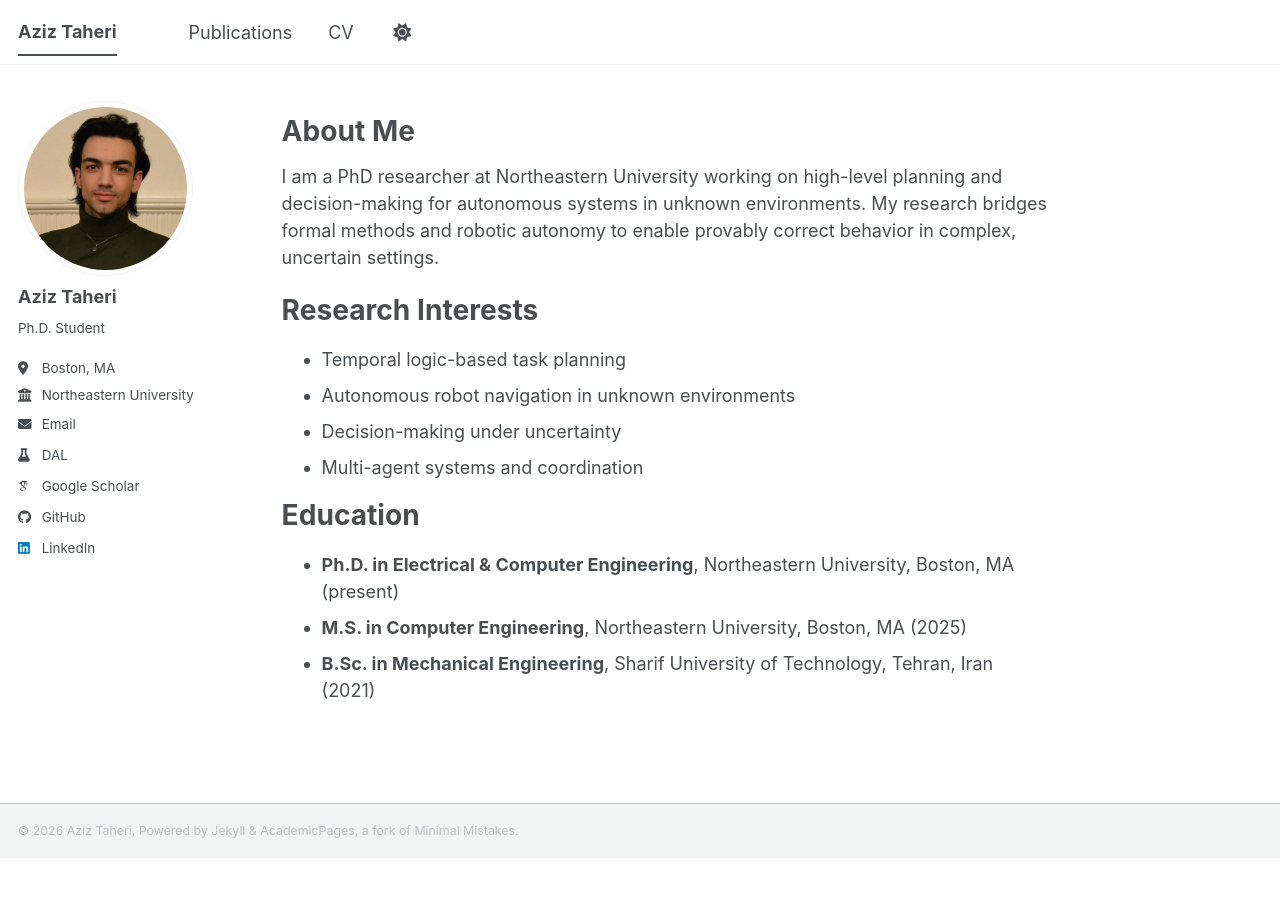
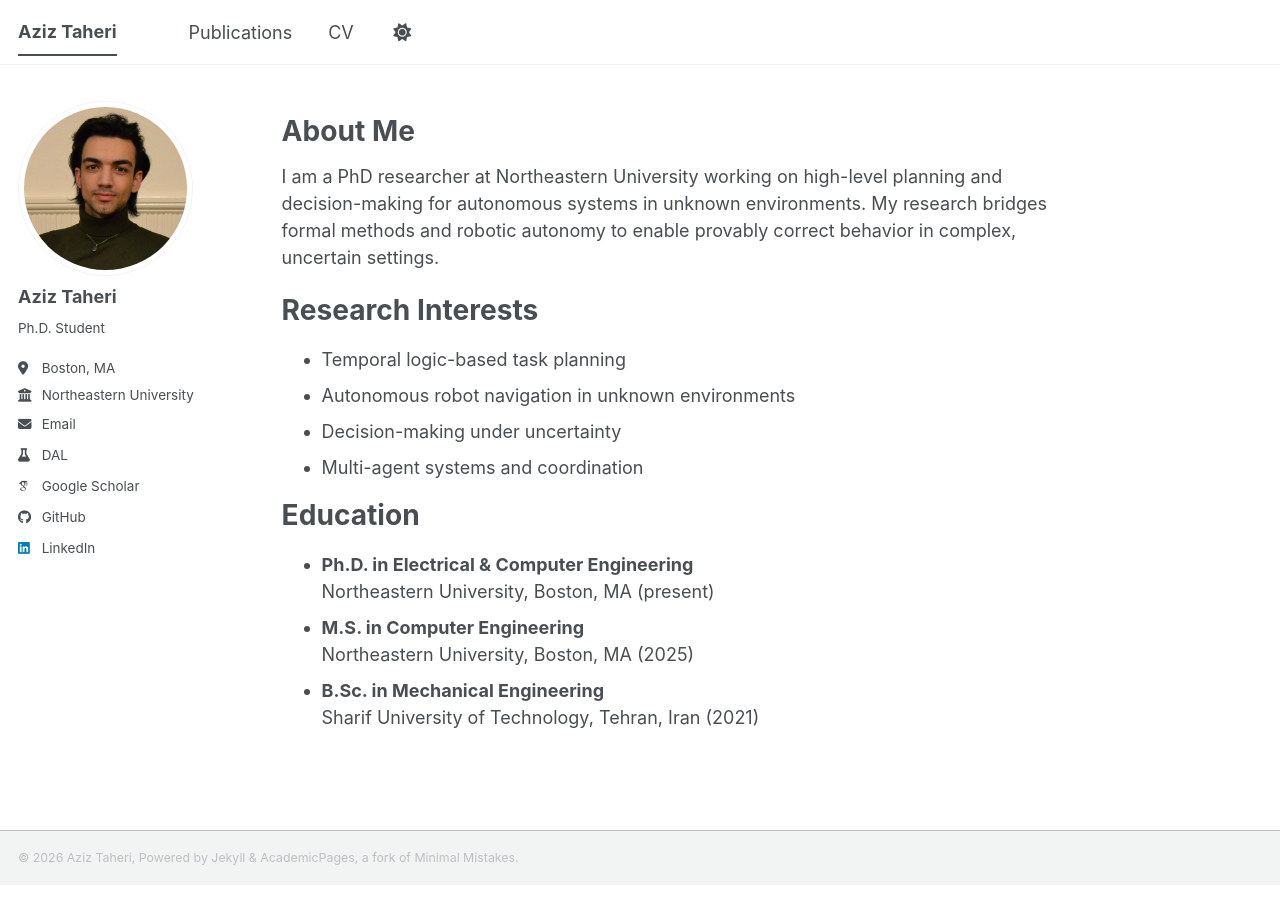
Before and after one commit to taheri-az/taheri-az.github.io, a Jekyll site: the page built from _pages/about.md, in a window 1280 px wide. Built offline with Jekyll 4.4.1, drawn with Linux system fonts in a browser that asks for light colours; some web fonts are replaced; a script bundle is joined from its source files by our own code; library files that are not in the unit come from our copies.

Commit message:
Update 9

```diff
--- a/_pages/about.md
+++ b/_pages/about.md
@@ -23,6 +23,9 @@ Research Interests
 Education
 ======
 
-- **Ph.D. in Electrical & Computer Engineering**, Northeastern University, Boston, MA (present)
-- **M.S. in Computer Engineering**, Northeastern University, Boston, MA (2025)
-- **B.Sc. in Mechanical Engineering**, Sharif University of Technology, Tehran, Iran (2021)
+- **Ph.D. in Electrical & Computer Engineering**
+  Northeastern University, Boston, MA (present)
+- **M.S. in Computer Engineering**
+  Northeastern University, Boston, MA (2025)
+- **B.Sc. in Mechanical Engineering**
+  Sharif University of Technology, Tehran, Iran (2021)
--- a/_pages/publications.html
+++ b/_pages/publications.html
@@ -231,6 +231,9 @@ author_profile: true
   </li>
 
   <li class="pub-item">
+    <div class="pub-gif">
+      <img src="/Gifs/estimation.png" alt="State-Estimation-Aware Planning illustration">
+    </div>
     <div class="pub-info">
       <div class="pub-title">State-Estimation-Aware Planning for Autonomous Systems with Temporal Logic Specifications</div>
       <div class="pub-venue"><span class="venue-name">AIAA SCITECH 2023 Forum</span> <span class="pub-year">2023</span></div>
```
Also changed, not shown: 1 other file.
